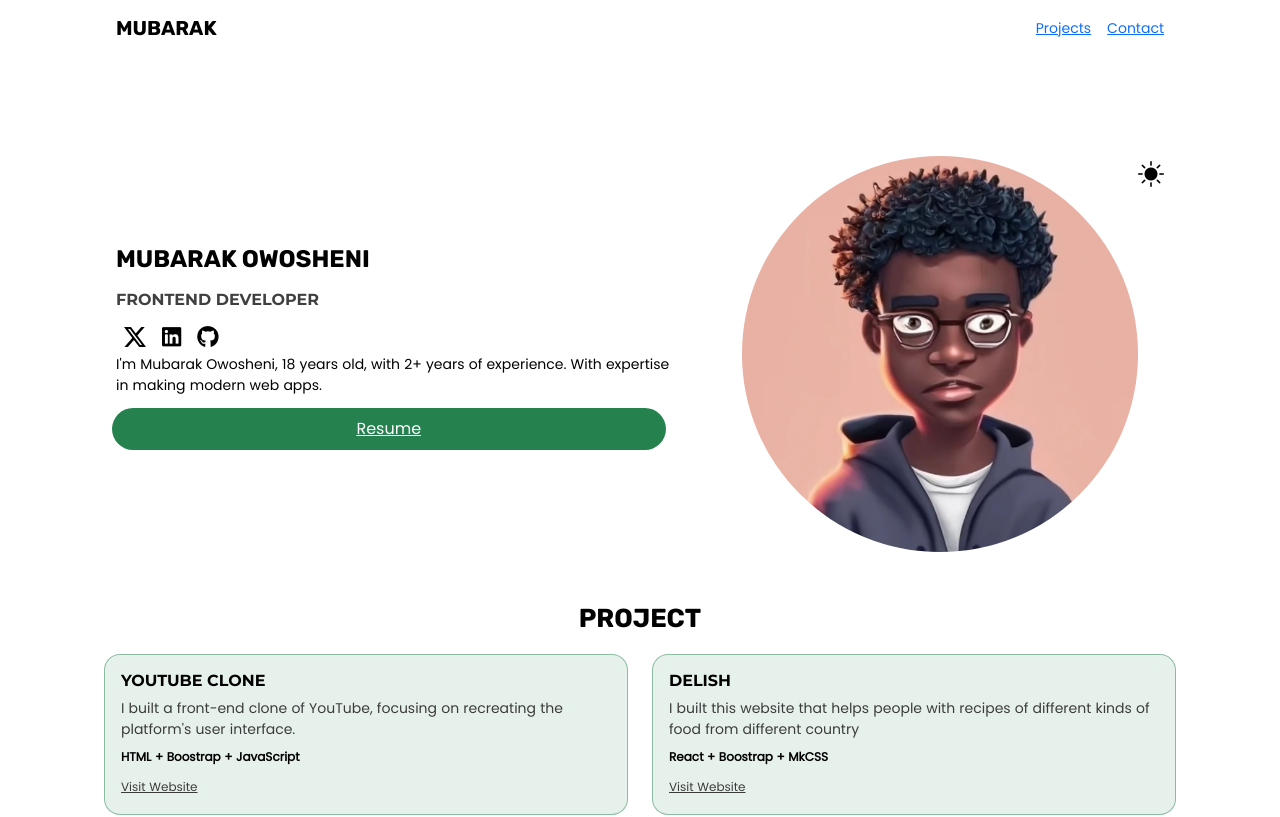
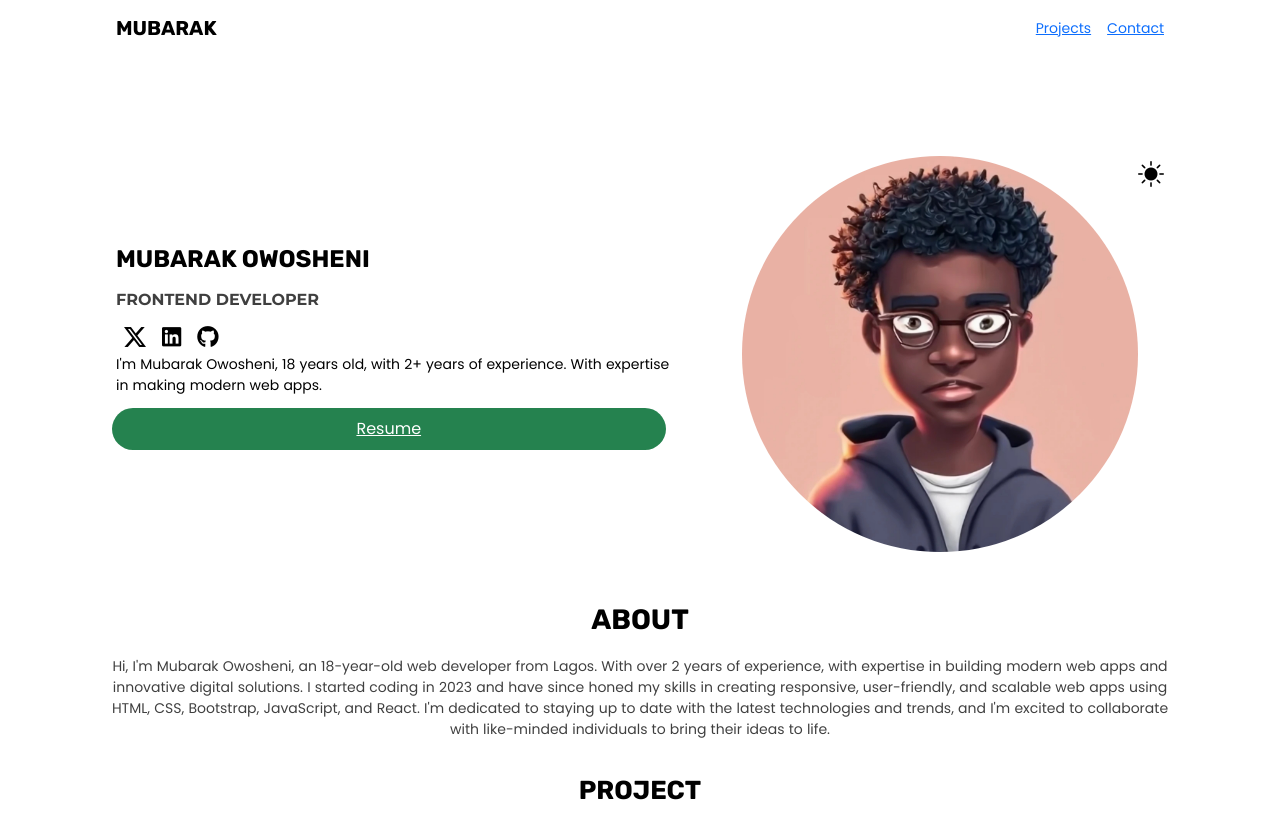
Before and after one commit to mubarak-codes/Mubarak-portfolio, a React (Vite) app: page / in a window 1280 px wide. Shown: the top 817 px of the page. Built offline with nearby package versions, Linux system fonts and the light colour scheme.

Commit message:
about page

```diff
--- a/src/App.jsx
+++ b/src/App.jsx
@@ -7,6 +7,7 @@ import Skills from './components/Skills'
 import Contact from './components/Contact'
 import Footer from './components/Footer'
 import Experience from './components/Experience'
+import About from './components/About'
 
 
 
@@ -22,6 +23,7 @@ let [bg, setBg] = usePersistState('theme', 'bg-white')
   <>
    <Navbar text={text} bg={bg} />
    <Hero bg={bg} text={text} icon={icon} setText={setText} setBg={setBg} setIcon={setIcon} />
+   <About />
    <Project bg={bg} text={text} />
    <Experience />
    <Skills />
--- a/src/components/About.jsx
+++ b/src/components/About.jsx
@@ -7,7 +7,8 @@ let About = ()=>{
  return(
   <>
    <section className="flex d-col items-center mt8 ">
-    <h3 className="mb5 fs9 ff-rubik">ABOHT</h3>
+    <h3 className="mb5 fs9 ff-rubik">ABOUT</h3>
+    <div className="fs2 opacity75 text-center">Hi, I'm Mubarak Owosheni, an 18-year-old web developer from Lagos. With over 2 years of experience, with expertise in building modern web apps and innovative digital solutions. I started coding in 2023 and have since honed my skills in creating responsive, user-friendly, and scalable web apps using HTML, CSS, Bootstrap, JavaScript, and React. I'm dedicated to staying up to date with the latest technologies and trends, and I'm excited to collaborate with like-minded individuals to bring their ideas to life.</div>
    </section>
   </>
  )
```
